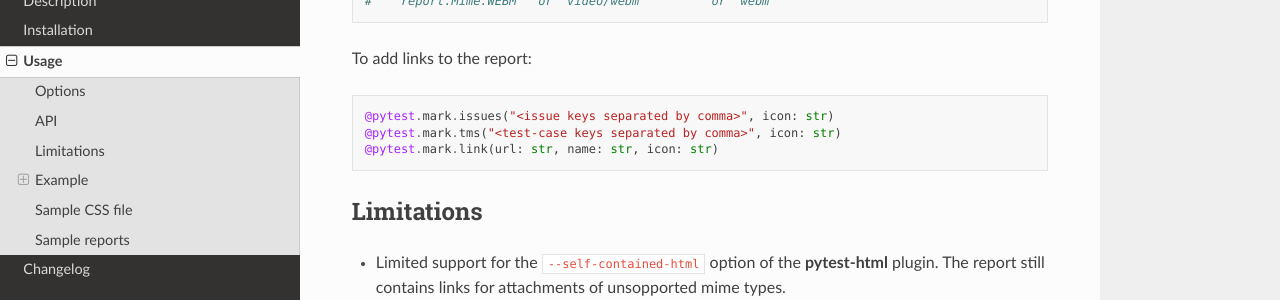
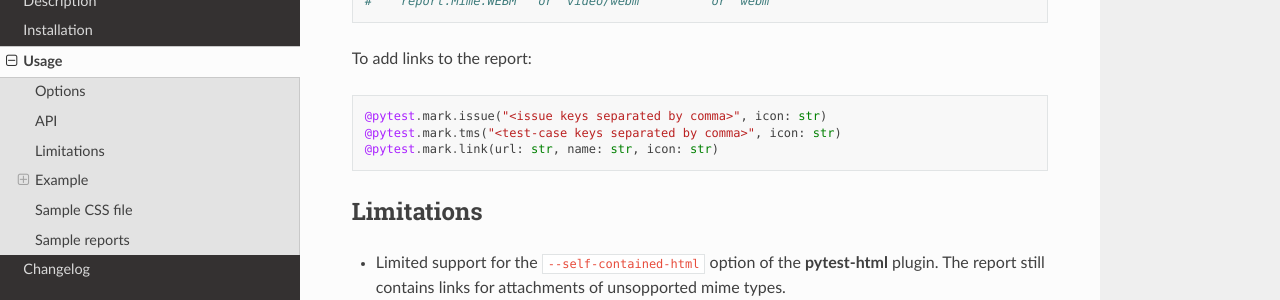
Before and after one commit to harmin-parra/pytest-report-extras, a Sphinx documentation site: the page built from docs/user_guide.rst, in a window 1280 px wide and 900 px high, scrolled down 2358 px. Shown: the part 151-451 px from the top of the window. Built offline with Sphinx 7.4.7 and the Read the Docs theme 3.1.0, drawn with Linux system fonts in a browser that asks for light colours; some of the changed text lies outside the part shown.

Commit message:
rename marker

```diff
--- a/docs/changelog.rst
+++ b/docs/changelog.rst
@@ -6,6 +6,10 @@
 1.3.4
 =====
 
+**Feature**
+
+* Link icons can be customized.
+
 **Improvement**
 
 * Code refactoring.
@@ -13,6 +17,7 @@
 **Change**
 
 * This version of the plugin is compatible with pytest v8.4.0 or later.
+* The ``@pytest.mark.issues`` marker has been renamed to ``@pytest.mark.issue``.
 
 
 1.3.3
@@ -22,7 +27,6 @@
 
 * New design for the runtest header report.
 * Addition of runtest header report for tests with ``error`` execution status (failed and skipped tests during setup).
-* Link icons can be customized.
 
 **Change**
 
--- a/docs/user_guide.rst
+++ b/docs/user_guide.rst
@@ -129,7 +129,7 @@
 
 .. code-block:: python
 
-  @pytest.mark.issues("<issue keys separated by comma>", icon: str)
+  @pytest.mark.issue("<issue keys separated by comma>", icon: str)
   @pytest.mark.tms("<test-case keys separated by comma>", icon: str)
   @pytest.mark.link(url: str, name: str, icon: str)
 
@@ -269,8 +269,8 @@
 
 .. code-block:: python
 
-  @pytest.mark.tms("TEST-3, TEST-9")
-  @pytest.mark.issues("PROJ-123, PROJ-456")
+  @pytest.mark.tms("TEST-3")
+  @pytest.mark.issue("PROJ-123, PROJ-456")
   @pytest.mark.link("https://example.com")
   @pytest.mark.link(uri="https://wikipedia.org", name="Wikipedia")
   @pytest.mark.link(uri="https://wikipedia.org", name="Wikipedia", icon="&#129373;")
```
Also changed, not shown: 1 other file.
